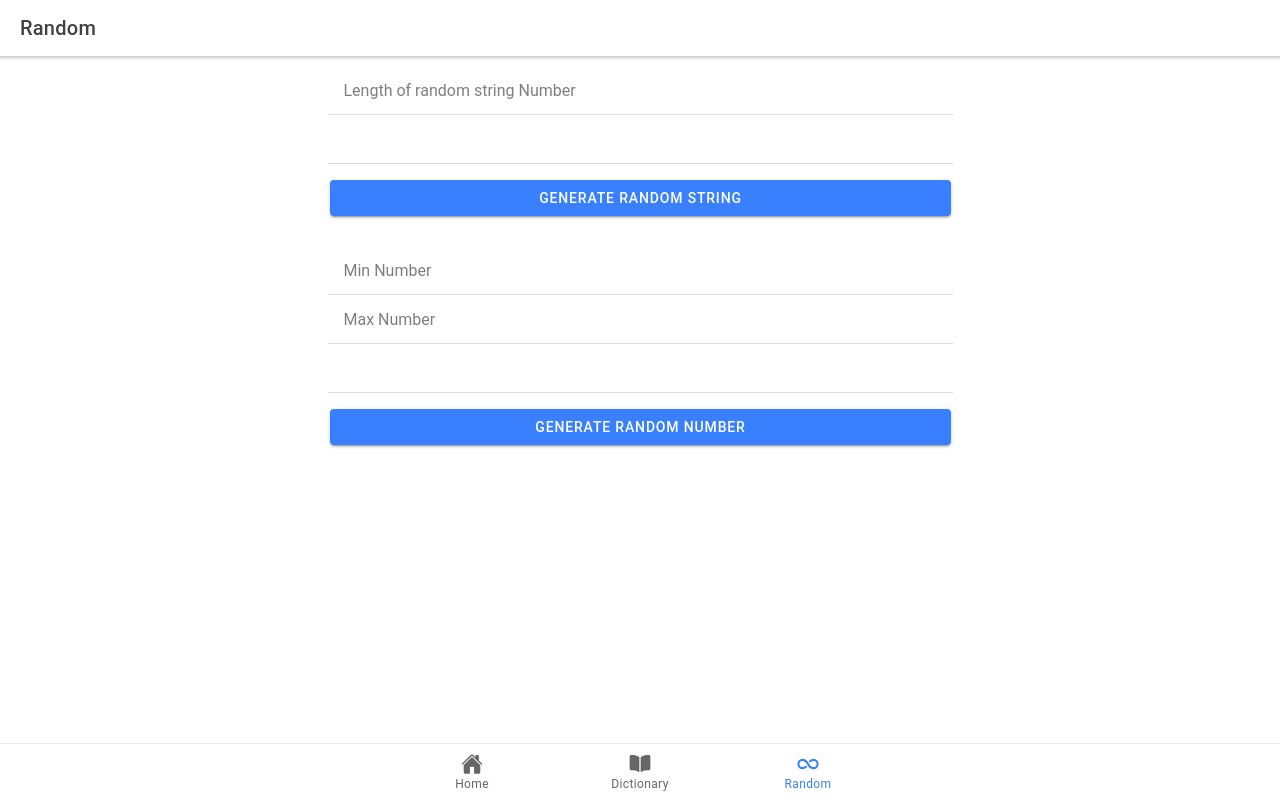
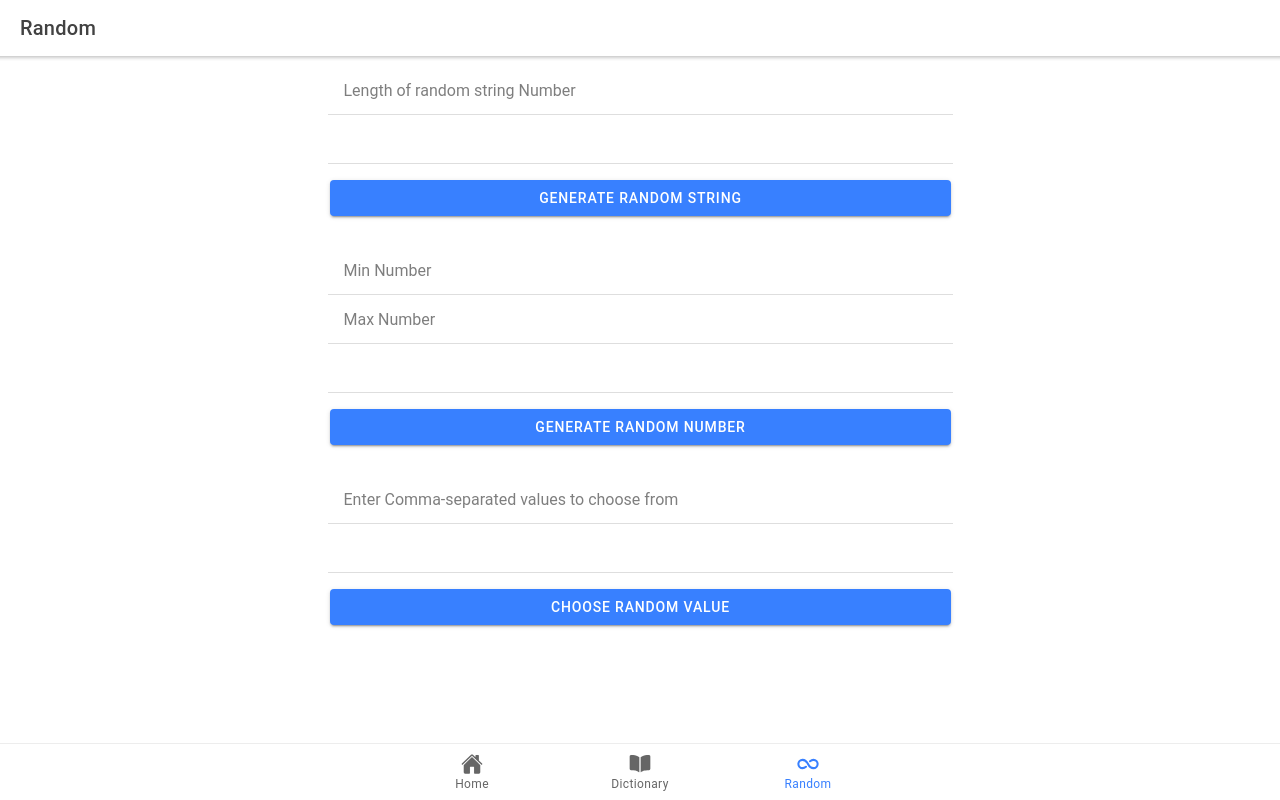
Before and after one commit to cevaris/random-app-js, a React (Create React App) app in the folder app/: page /random in a window 1280 px wide. Built offline with nearby package versions, Linux system fonts and the light colour scheme.

Commit message:
added random choose form

```diff
--- a/app/src/actions/random.ts
+++ b/app/src/actions/random.ts
@@ -29,3 +29,9 @@ export const getRandomNumber = async (min: number, max: number): Promise<string>
         }
     }
 }
+
+export const getRandomChoose = async (data: string): Promise<string> => {
+    const url = `${ApiHost}/random/choose.json?data=${data}`;
+    const result = await axios.get<Result>(url);
+    return result.data.value;
+}
--- /dev/null
+++ b/app/src/components/RandomChooseForm.tsx
@@ -0,0 +1,54 @@
+import { yupResolver } from '@hookform/resolvers/yup';
+import { IonButton, IonInput, IonItem, IonText } from '@ionic/react';
+import React, { useState } from 'react';
+import { useForm } from 'react-hook-form';
+import { object, string } from 'yup';
+import { getRandomChoose } from '../actions/random';
+
+interface IFormInputs {
+    data: string // CSV
+}
+interface RandomChooseFormProps {
+}
+
+const RandomChooseForm: React.FC<RandomChooseFormProps> = () => {
+    const [randomChoose, setRandomChoose] = useState('');
+    const validationSchema = object().shape({
+        data: string().required('This field is required.')
+    });
+
+    const { register, handleSubmit, errors } = useForm<IFormInputs>({
+        resolver: yupResolver(validationSchema)
+    });
+
+    const onSubmit = async (data: IFormInputs) => {
+        const result = await getRandomChoose(data.data);
+        setRandomChoose(result);
+    };
+
+    return (
+        <form onSubmit={handleSubmit(onSubmit)}>
+            <IonItem>
+                <IonInput
+                    type="text"
+                    name="data"
+                    ref={register}
+                    placeholder={'Enter Comma-separated values to choose from'}
+                />
+            </IonItem>
+            {errors.data && (
+                <IonText color="danger" className="ion-padding-start">
+                    <small>{errors.data.message}</small>
+                </IonText>
+            )}
+            <IonItem>
+                <IonInput value={randomChoose} readonly={true} />
+            </IonItem>
+            <IonButton expand="block" type="submit" className="ion-margin-top">
+                Choose random value
+            </IonButton>
+        </form>
+    );
+};
+
+export default RandomChooseForm;
--- a/app/src/containers/RandomContainer.tsx
+++ b/app/src/containers/RandomContainer.tsx
@@ -1,5 +1,6 @@
 import { IonCol, IonGrid, IonRow } from "@ionic/react";
 import React from "react";
+import RandomChooseForm from "../components/RandomChooseForm";
 import RandomNumberForm from "../components/RandomNumberForm";
 import RandomStringForm from "../components/RandomStringForm";
 
@@ -20,6 +21,13 @@ const RandomContainer: React.FC = () => {
                 </IonCol>
                 <IonCol size="3"></IonCol>
             </IonRow>
+            <IonRow className="ion-margin-top">
+                <IonCol size="3"></IonCol>
+                <IonCol>
+                    <RandomChooseForm />
+                </IonCol>
+                <IonCol size="3"></IonCol>
+            </IonRow>
         </IonGrid>
     );
 };
```
